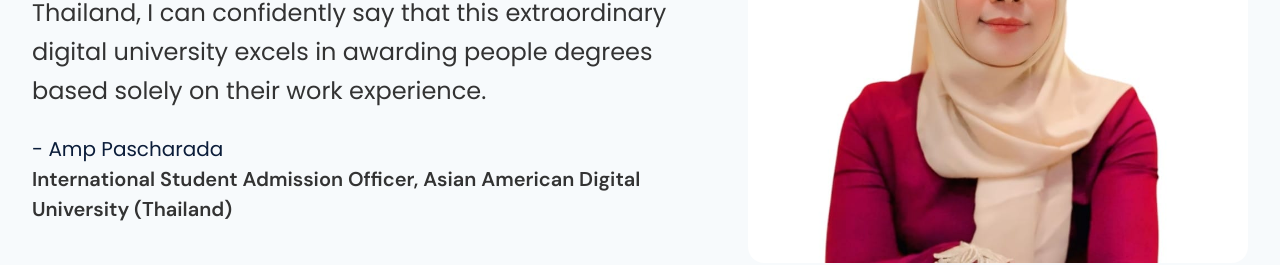
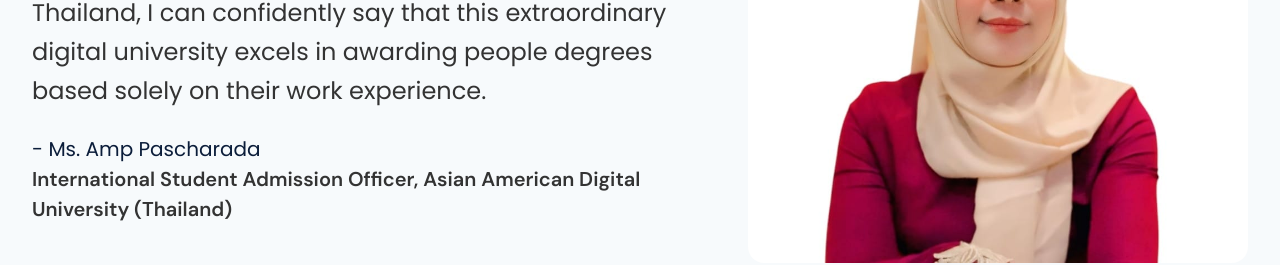
Before and after one commit to eshromanch/aadu-website, a Next.js app: page / in a window 1280 px wide. Shown: the part 1340-1605 px from the top of the page. Built offline with nearby package versions, Linux system fonts and the light colour scheme.

Commit message:
fixed site title

```diff
--- a/src/app/layout.tsx
+++ b/src/app/layout.tsx
@@ -16,8 +16,8 @@ const poppins = Poppins({
 });
 
 export const metadata: Metadata = {
-  title: "Aadu Website",
-  description: "Aadu - Your trusted partner",
+  title: "Asian American Digital University Website",
+  description: "Asian American Digital University - Your trusted partner",
 };
 
 export default function RootLayout({
--- a/src/data/homeData.ts
+++ b/src/data/homeData.ts
@@ -64,7 +64,7 @@ export const testimonialData: TestimonialData = {
 };
 export const testimonialData2: TestimonialData = {
   quote: "As an international student admission officer from Thailand, I can confidently say that this extraordinary digital university excels in awarding people degrees based solely on their work experience.",
-  author: "Amp Pascharada",
+  author: "Ms. Amp Pascharada",
   position: "International Student Admission Officer, Asian American Digital University (Thailand)",
   image: "/images/testimonial2.jpeg"
 };
```
